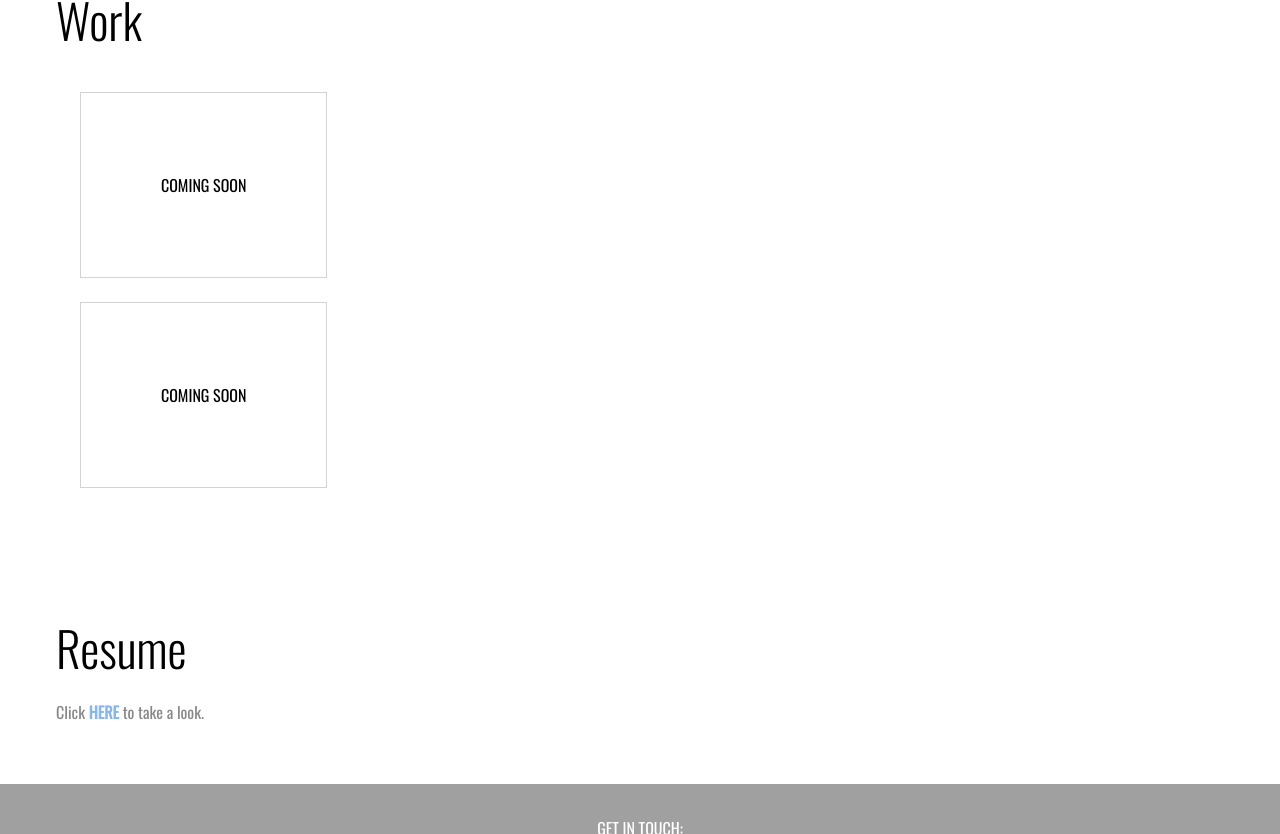
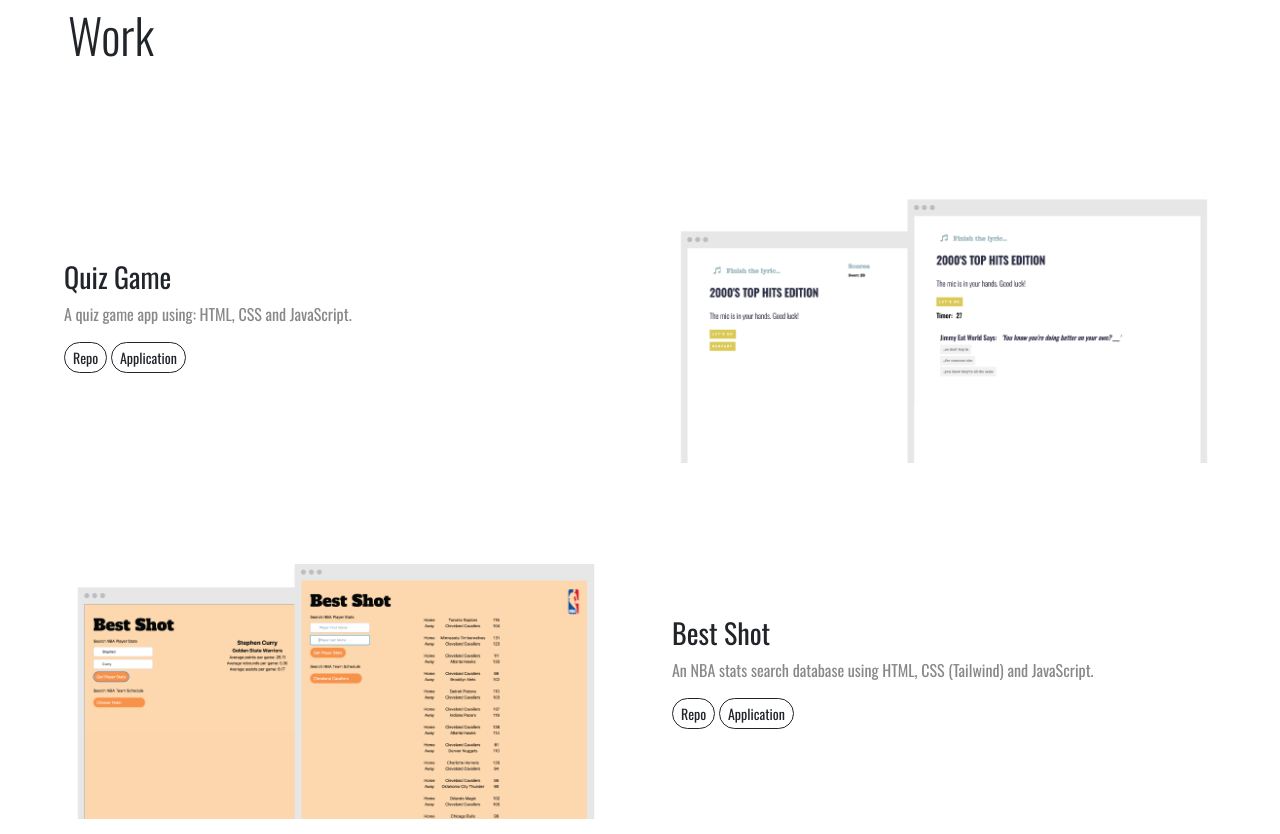
Before and after one commit to gwenewasko/portfolio, a plain HTML site: page index.html in a window 1280 px wide. Shown: the part 1495-2329 px from the top of the page. Drawn offline with nearby package versions, Linux system fonts and the light colour scheme.

Commit message:
adding project examples and updated resume

```diff
--- a/assets/css/main.css
+++ b/assets/css/main.css
@@ -59,7 +59,7 @@ nav {
 }
 
 .bgc-lightgray {
-  background-color: rgb(160, 160, 160);
+  background-color: rgb(189, 189, 189);
 }
 
 .bgc-orange {
@@ -204,7 +204,7 @@ nav {
 }
 
 .w-sm {
-  width: 1rem;
+  width: 1.5rem;
 }
 
 .w-50 {
@@ -232,4 +232,17 @@ nav {
   .ml\@lrg {
     margin-left: 1.5rem;
   }
+
+  .ord-1\@lrg {
+    order: 1;
+  }
+
+  .ord-2\@lrg {
+    order: 2;
+  }
 }
+@media screen and (max-width: 767px) {
+  .miw-100\@sml {
+    min-width: 100%;
+  }
+}
--- a/index.html
+++ b/index.html
@@ -5,11 +5,13 @@
     <meta charset="UTF-8">
     <meta http-equiv="X-UA-Compatible" content="IE=edge">
     <meta name="viewport" content="width=device-width, initial-scale=1.0">
+    <link rel="stylesheet" href="https://cdn.jsdelivr.net/npm/bootstrap@5.1.3/dist/css/bootstrap.min.css"
+        integrity="sha384-1BmE4kWBq78iYhFldvKuhfTAU6auU8tT94WrHftjDbrCEXSU1oBoqyl2QvZ6jIW3" crossorigin="anonymous">
     <link rel="stylesheet" href="./assets/css/main.css">
     <link rel="preconnect" href="https://fonts.googleapis.com">
     <link rel="preconnect" href="https://fonts.gstatic.com" crossorigin>
     <link href="https://fonts.googleapis.com/css2?family=Oswald:wght@300;400&display=swap" rel="stylesheet">
-    <title>Document</title>
+    <title>Gwen Ewasko</title>
 </head>
 
 <body>
@@ -36,7 +38,7 @@
 </body>
 </section>
 <!-- About Me -->
-<main>
+<main class="container-fluid">
     <section id="aboutme" class="d-f fxw-w m p">
         <div>
             <h2>About Me</h2>
@@ -46,31 +48,50 @@
                 management --
                 from traditional to digital mediums, to messaging and strategy. I believe a brand is as good as the
                 story
-                behind it. <br>
+                behind it.
 
-                I excel in making brands look seamless and fresh, I enjoy being part of a collaborative group to bring
+                I excel in making brands look seamless and fresh, I enjoy being part of a collaborative group to
+                bring
                 new
-                ideas to the table and work together to bring those ideas to reality.</p>
+                ideas to the table and work together to bring those ideas to reality.
+            </p>
         </div>
     </section>
     <!-- Work -->
-    <section id="work" class="d-f fx-1 m p">
-        <div>
-            <h2>Work</h2>
-            <div class="border d-f p-large m">
-                <p class="f-oswald uppercase">Coming Soon</p>
+    <h2 id="work" class="m p">Work</h2>
+    <div class="row p">
+        <div class="col-6 d-flex align-items-center f-oswald p miw-100@sml">
+            <span>
+                <h3>Quiz Game</h3>
+                <p class="c-lightgray">A quiz game app using: HTML, CSS and JavaScript.</p>
+                <a target="_blank" href="https://github.com/gwenewasko/hw4"><button type="button"
+                        class="btn btn-sm btn-outline-dark rounded-pill">Repo</button></a>
+                <a target="_blank" href="https://gwenewasko.github.io/hw4/"><button type="button"
+                        class="btn btn-sm btn-outline-dark rounded-pill">Application</button></a>
+            </span>
         </div>
-            <div class="border d-f p-large m">
-                <p class="f-oswald uppercase">Coming Soon</p>
+        <img class="align-middle col-6 miw-100@sml" src="./assets/images/quiz-game-screenshot.png" alt="">
     </div>
+    <div class="row p align-items-center d-flex">
+        <div class="col-6 f-oswald p miw-100@sml ord-2@lrg">
+            <span class="">
+                <h3 class="miw-100@sml">Best Shot</h3>
+                <p class="c-lightgray">An NBA stats search database using HTML, CSS (Tailwind) and JavaScript.
+                </p>
+                <a target="_blank" href="https://github.com/thundercats-4ever/project"><button type="button"
+                        class="btn btn-sm btn-outline-dark rounded-pill">Repo</button></a>
+                <a target="_blank" href="https://thundercats-4ever.github.io/project/"><button type="button"
+                        class="btn btn-sm btn-outline-dark rounded-pill">Application</button></a>
+            </span>
         </div>
-    </section>
+        <img class="col-6 d-flex ord-1@lrg miw-100@sml" src="./assets/images/best-shot-screen-shot.png" href="" alt="">
+    </div>
     <!-- Resume -->
     <section id="resume" class="d-f fxw-w m p">
         <div>
             <h2>Resume</h2>
             <p class="c-lightgray line-h f-oswald">Click <a target="_blank"
-                    href="./assets/images/gwen-resume.pdf"><strong>HERE</a></strong>
+                    href="./assets/images/gwen-ewasko-resume.pdf"><strong>HERE</a></strong>
                 to take a look.
             </p>
         </div>
@@ -81,6 +102,7 @@
     <footer>
         <div class="bgc-lightgray p t-center">
             <p class="c-white f-oswald f-400 t-center uppercase">Get in Touch:</p>
+            <span>
                 <a target="_blank" href="https://github.com/gwenewasko"> <img class="p-1 w-sm"
                         src="./assets/images/github-logo.png" alt="Github"></a>
                 <a target="_blank" href="https://www.linkedin.com/in/gwen-ewasko/"> <img class="p-1 w-sm"
@@ -89,7 +111,8 @@
                         src="./assets/images/dribbble-logo.png" alt="Dribbble"></a>
                 <a target="_blank" href="mailto: gwenewasko@gmail.com"> <img class="p-1 w-sm"
                         src="./assets/images/email.png" alt="Email"></a>
-            <p class="c-white f-oswald f-size f-400">Made with ❤️ by Gwen.</p>
+            </span>
+            <p class="c-white f-oswald f-size f-400 pt-5">Made with ❤️ by Gwen.</p>
         </div>
     </footer>
 </section>
```
Also changed, not shown: assets/images/best-shot-screen-shot.png (added), assets/images/quiz-game-screenshot.png (added), 1 other file. Lines whose indentation alone changed are shown as unchanged.
